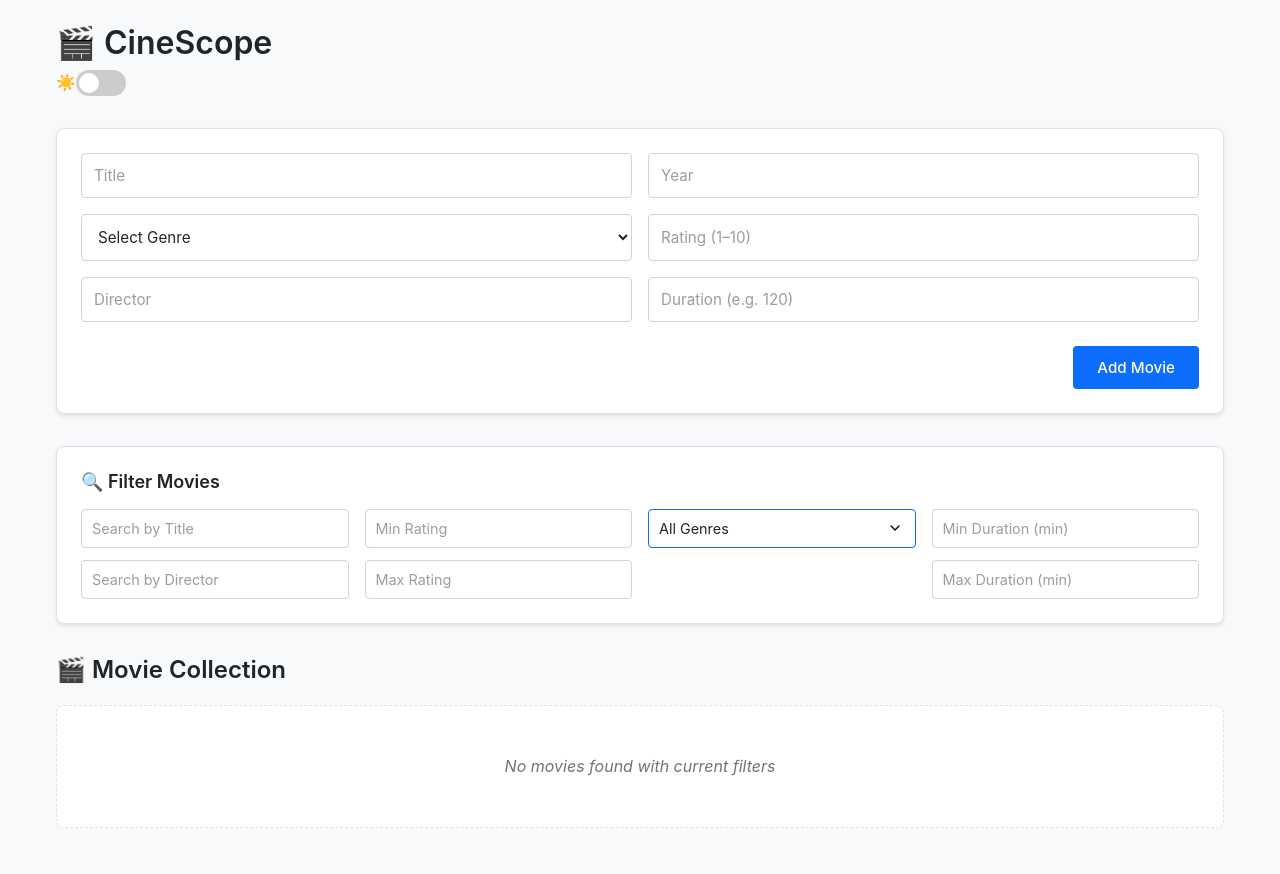
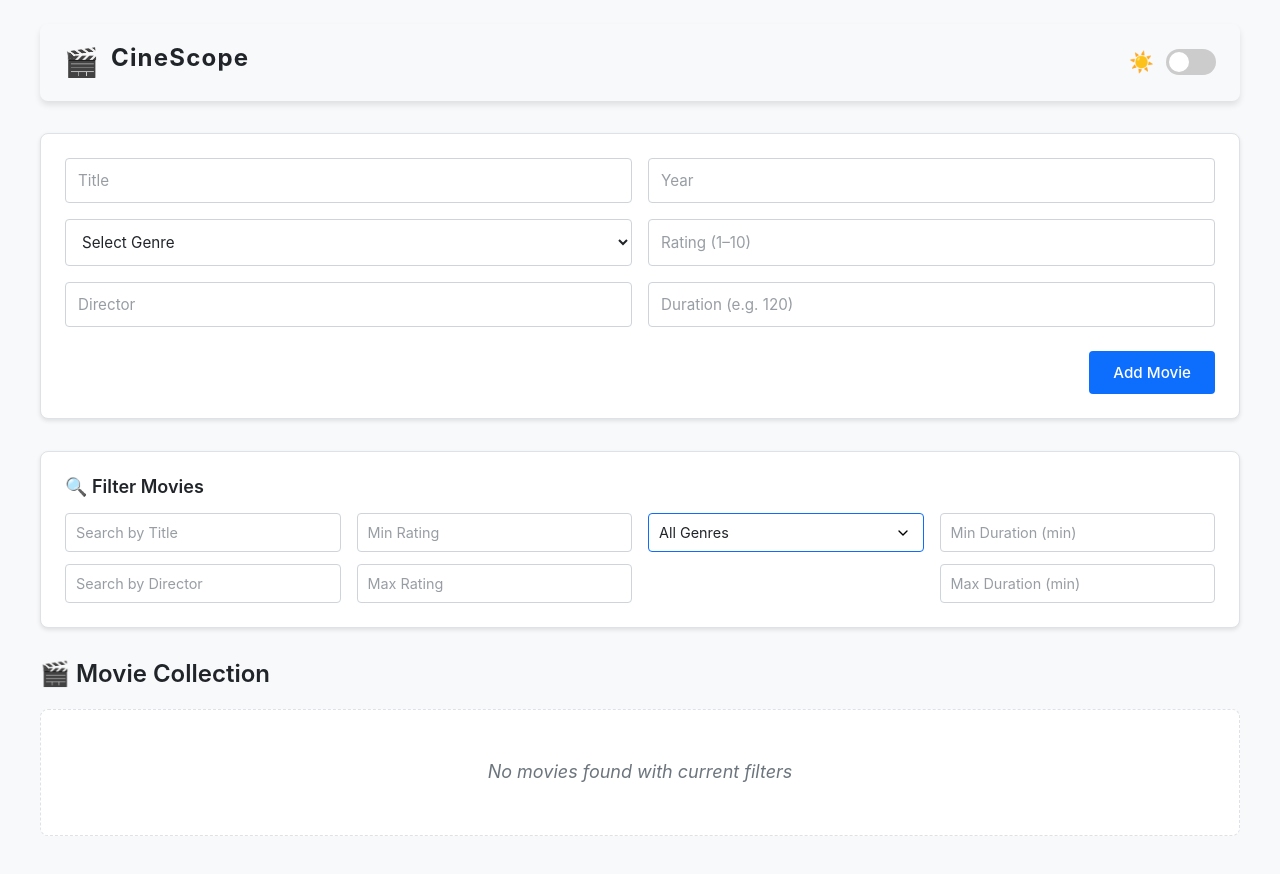
Before and after one commit to Elena-Nidelcu/Movie-agenda, a React (Vite) app in the folder cinescope/: page / in a window 1280 px wide. Shown: the top 874 px of the page. Built offline with nearby package versions, Linux system fonts and the light colour scheme.

Commit message:
style the header

```diff
--- a/cinescope/src/components/Header.jsx
+++ b/cinescope/src/components/Header.jsx
@@ -1,20 +1,29 @@
-// src/components/Header.jsx
-import '../styles/ToggleSwitch.css'
+import '../styles/Header.css';
+import '../styles/ToggleSwitch.css';
 import '../styles/Button.css';
 
 export default function Header({ theme, setTheme }) {
-  const toggleTheme = () => setTheme(t => (t === 'light' ? 'dark' : 'light'))
+  const toggleTheme = () => setTheme(t => (t === 'light' ? 'dark' : 'light'));
 
   return (
-    <header className="flex justify-between items-center mb-6">
-      <h1 className="text-2xl font-bold">🎬 CineScope</h1>
-      <div className="flex items-center gap-2">
-        <span className="text-sm">{theme === 'light' ? '☀️' : '🌙'}</span>
+    <header className={`header-container ${theme}-theme`}>
+      <div className="logo-section">
+        <span className="logo">🎬</span>
+        <h1 className="app-title">CineScope</h1>
+      </div>
+
+      <div className="theme-toggle-section">
+        <span className="theme-icon">{theme === 'light' ? '☀️' : '🌙'}</span>
         <label className="switch">
-          <input type="checkbox" onChange={toggleTheme} checked={theme === 'dark'} />
+          <input
+            type="checkbox"
+            onChange={toggleTheme}
+            checked={theme === 'dark'}
+            aria-label="Toggle theme"
+          />
           <span className="slider"></span>
         </label>
       </div>
     </header>
-  )
+  );
 }
--- a/cinescope/src/components/MovieList.jsx
+++ b/cinescope/src/components/MovieList.jsx
@@ -25,8 +25,8 @@ export default function MovieList({ movies, handleEdit, handleDelete, toggleLike
             <p><strong>Duration:</strong> {movie.duration || 'N/A'} min</p>
 
             <div className="card-actions">
-              <button onClick={() => handleEdit(index)} className="edit-button">✏️ Edit</button>
-              <button onClick={() => handleDelete(index)} className="delete-button">🗑 Delete</button>
+              <button onClick={() => handleEdit(index)} className="edit-button">Edit</button>
+              <button onClick={() => handleDelete(index)} className="delete-button">Delete</button>
             </div>
           </li>
         ))}
--- a/cinescope/src/styles/App.css
+++ b/cinescope/src/styles/App.css
@@ -39,6 +39,7 @@
 
 body {
   font-family: 'Inter', -apple-system, BlinkMacSystemFont, 'Segoe UI', Roboto, Oxygen, Ubuntu, Cantarell, sans-serif;
+  font-size: 1.125rem;
   line-height: 1.6;
   background-color: var(--bg);
   color: var(--text);
@@ -46,6 +47,7 @@ body {
 }
 
 h1, h2, h3, h4, h5, h6 {
+  font-size: 2.5rem;
   margin-bottom: 0.5rem;
   font-weight: 600;
   line-height: 1.2;
@@ -53,7 +55,7 @@ h1, h2, h3, h4, h5, h6 {
 
 input, select, button {
   font-family: inherit;
-  font-size: 1rem;
+  font-size: 1.125rem;
 }
 
 input, select {
@@ -86,7 +88,7 @@ input:focus, select:focus {
 
 /* Container with max width and centered content */
 .container {
-  max-width: 1200px;
+  max-width: 1400px;
   margin: 0 auto;
   padding: 0 1rem;
 }
@@ -95,10 +97,3 @@ input:focus, select:focus {
 .component-spacing > * {
   margin-bottom: 2rem;
 }
-
-/* Responsive adjustments */
-@media (max-width: 768px) {
-  .p-6 {
-    padding: 1rem;
-  }
-}
--- /dev/null
+++ b/cinescope/src/styles/Header.css
@@ -0,0 +1,63 @@
+/* Header.css - Styling for the CineScope header component */
+
+.header-container {
+    display: flex;
+    justify-content: space-between;
+    align-items: center;
+    padding: 1rem 1.5rem;
+    border-radius: 0.5rem;
+    margin-bottom: 2rem;
+    box-shadow: 0 4px 6px rgba(0, 0, 0, 0.1);
+    transition: all 0.3s ease;
+  }
+
+  .light-theme .header-container {
+    background: linear-gradient(to right, #3b82f6, #8b5cf6);
+    color: white;
+  }
+
+  .dark-theme .header-container {
+    background: linear-gradient(to right, #1f2937, #111827);
+    color: white;
+  }
+
+  .logo-section {
+    display: flex;
+    align-items: center;
+    gap: 0.75rem;
+  }
+
+  .logo {
+    font-size: 1.75rem;
+  }
+
+  .app-title {
+    font-size: 1.5rem;
+    font-weight: 700;
+    letter-spacing: 0.05em;
+  }
+
+  .theme-toggle-section {
+    display: flex;
+    align-items: center;
+    gap: 0.75rem;
+  }
+
+  .theme-icon {
+    font-size: 1.25rem;
+  }
+
+  /* Hover effects */
+  .header-container:hover {
+    box-shadow: 0 6px 10px rgba(0, 0, 0, 0.15);
+  }
+
+  /* Animation for theme change */
+  @keyframes fadeTransition {
+    0% { opacity: 0.8; }
+    100% { opacity: 1; }
+  }
+
+  .header-container {
+    animation: fadeTransition 0.3s ease-in-out;
+  }
```
